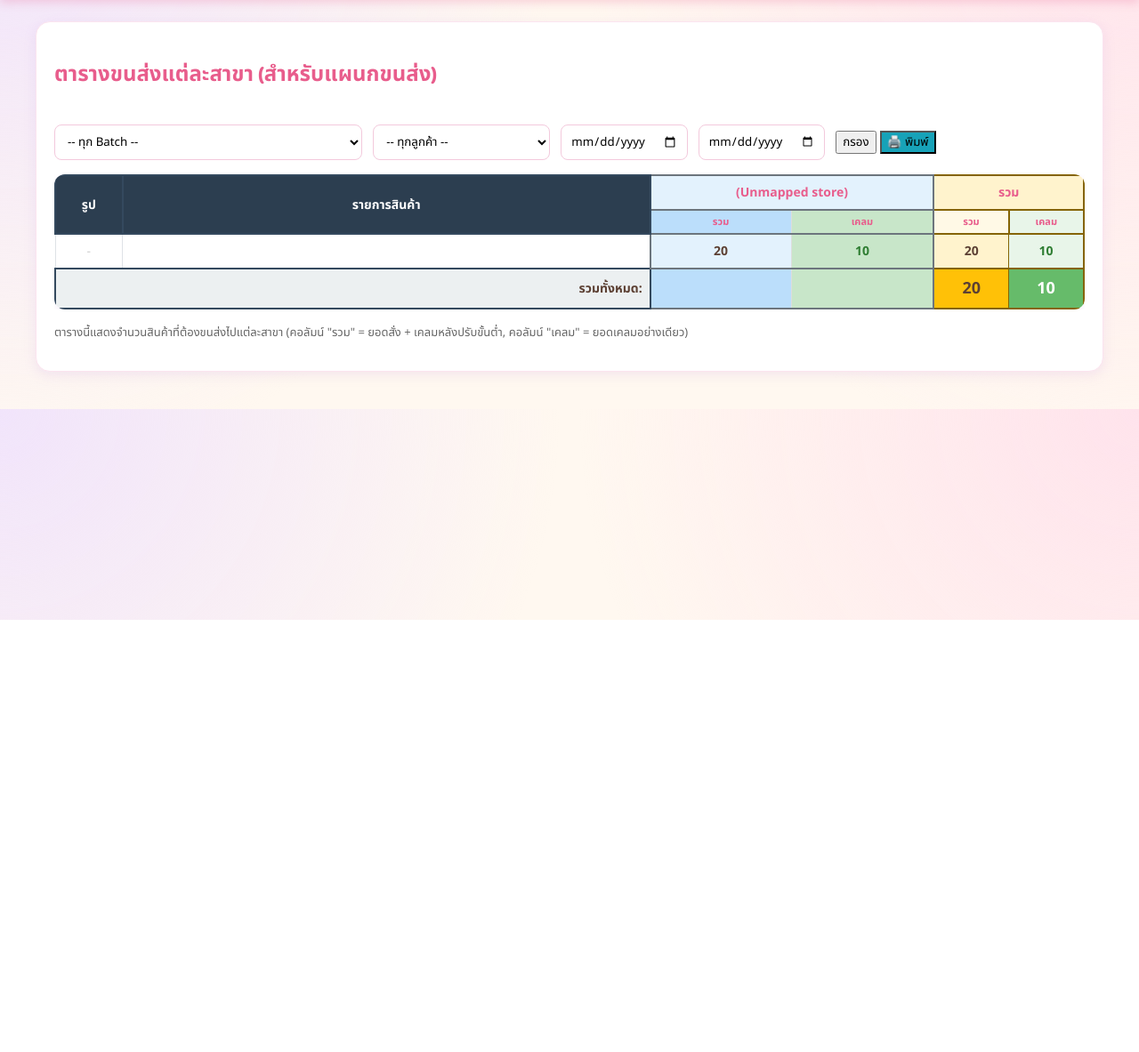
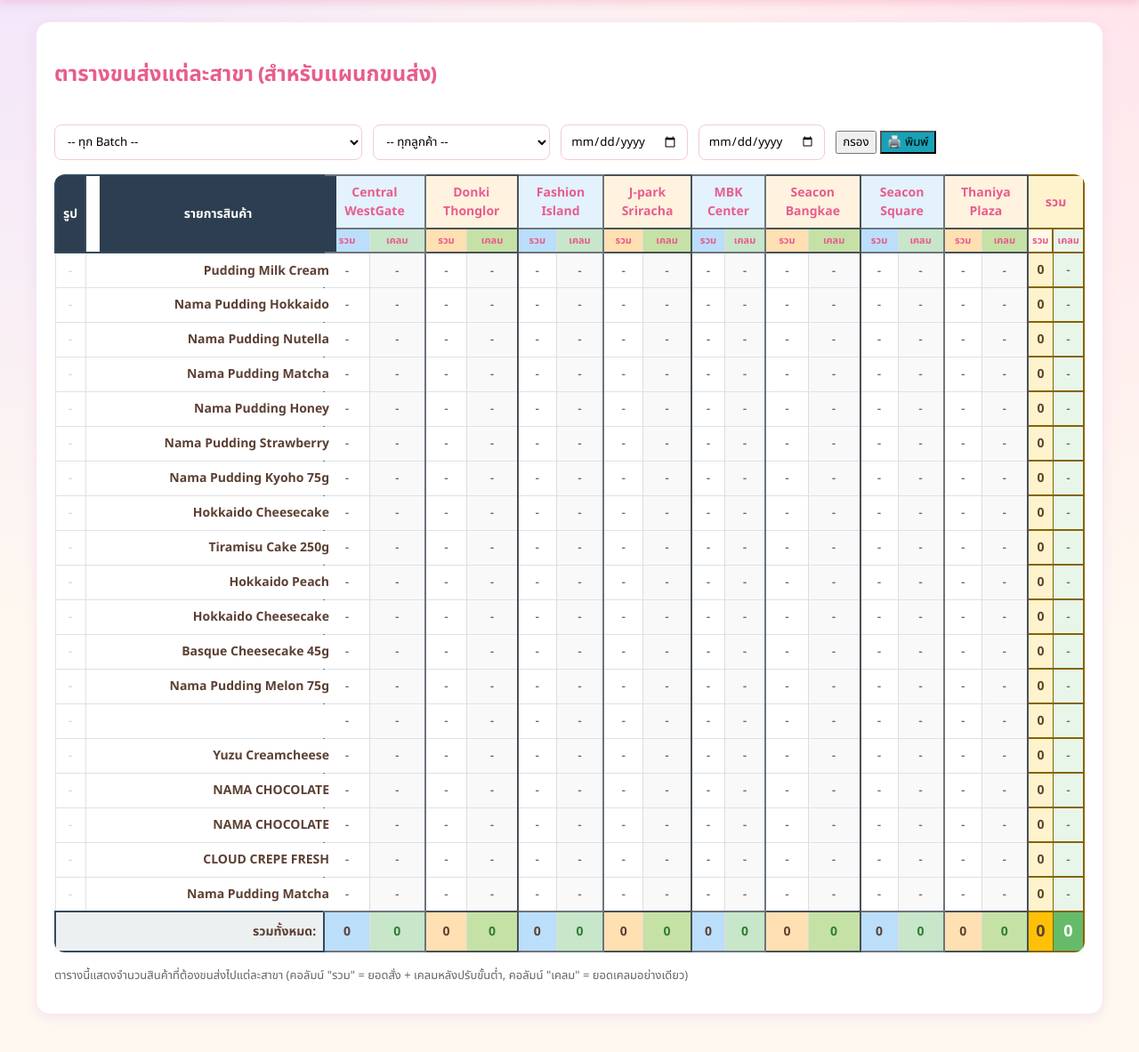
Before and after one commit to kittichaisangpayung-arch/oem-orders, a Django app: page /dashboard/shipping/ in a window 1280 px wide. Shown: the part 103-1286 px from the top of the page at 89% size. Before the commit the page ends 800 px from the top, so only its background shows below. Run offline with Django 5.2, Linux system fonts and the light colour scheme; a user stored in the database is signed in; data comes from the database, SQL or seed files in the repository; tables that the repository leaves empty hold one stand-in row (values such as "Sample post").

Commit message:
Fix shipping summary table to show all stores and products
- Fix incorrect store totals display in footer (was using problematic slice filter)
- Show all active stores and products even if quantity is 0
- Add store filtering logic: batch filter shows stores with POs, customer filter shows customer's stores
- Improve data structure by sending store_columns with complete info
- Now Central Westgate and all other stores will appear in the table

Co-Authored-By: Claude Sonnet 5 <noreply@anthropic.com>

```diff
--- a/apps/dashboard/views.py
+++ b/apps/dashboard/views.py
@@ -681,48 +681,59 @@ def shipping_summary(request):
         "purchase_order__store__id", "purchase_order__store__name",
     ).annotate(total_qty2=Sum("qty2"), total_line_amount=Sum("line_total"))
 
+    # Get filter parameters
+    batch_id = request.GET.get("batch")
+    customer_id = request.GET.get("customer")
+
+    # Initialize stores and products dictionaries
     stores = {}
     products = {}
     matrix = defaultdict(dict)
 
+    # Load all active products
+    all_products = Product.objects.filter(is_active=True)
+    for product in all_products:
+        products[product.id] = {
+            "id": product.id,
+            "barcode": product.barcode or "(unmapped)",
+            "description": product.description or "",
+            "sort_rank": product.sort_rank,
+            "min_order_qty": product.min_order_qty or 0,
+            "image": product.image.name if product.image else None,
+        }
+
+    # Load all active stores based on filters
+    if customer_id:
+        # Show only stores for selected customer
+        all_stores = Store.objects.filter(is_active=True, customer_id=customer_id)
+    elif batch_id:
+        # Show stores that have POs in this batch
+        batch_store_ids = PurchaseOrder.objects.filter(batch_id=batch_id).values_list('store_id', flat=True).distinct()
+        all_stores = Store.objects.filter(is_active=True, id__in=batch_store_ids)
+    else:
+        # Show all active stores
+        all_stores = Store.objects.filter(is_active=True)
+
+    for store in all_stores:
+        stores[store.id] = store.name
+
+    # Fill matrix with ordered quantities
     for row in rows:
         store_id = row["purchase_order__store__id"]
-        store_name = row["purchase_order__store__name"] or "(Unmapped store)"
         product_id = row["product__id"]
 
-        if store_id not in stores:
-            stores[store_id] = store_name
-
-        if product_id not in products:
-            products[product_id] = {
-                "id": product_id,
-                "barcode": row["product__barcode"] or "(unmapped)",
-                "description": row["product__description"] or "",
-                "sort_rank": row["product__sort_rank"],
-                "min_order_qty": row["product__min_order_qty"] or 0,
-                "image": row["product__image"],
-            }
-
-        qty = row["total_qty2"]
-        matrix[product_id][store_id] = qty
+        if product_id and store_id:
+            qty = row["total_qty2"]
+            matrix[product_id][store_id] = qty
 
     _, claimed_by_product_store = _claimed_totals(request)
 
+    # Add stores from claims that might not be in the initial store list
     for pid, sid in claimed_by_product_store:
         if sid is not None and sid not in stores:
             store = Store.objects.filter(pk=sid).first()
-            stores[sid] = store.name if store else "(Unmapped store)"
-        if pid is not None and pid not in products:
-            product = Product.objects.filter(pk=pid).first()
-            if product:
-                products[pid] = {
-                    "id": pid,
-                    "barcode": product.barcode,
-                    "description": product.description,
-                    "sort_rank": product.sort_rank,
-                    "min_order_qty": product.min_order_qty or 0,
-                    "image": product.image.url if product.image else None,
-                }
+            if store and store.is_active:
+                stores[sid] = store.name
 
     sorted_store_ids = sorted(stores, key=lambda sid: stores[sid])
     sorted_product_ids = sorted(
@@ -735,7 +746,7 @@ def shipping_summary(request):
         for o in StoreProductOverride.objects.filter(purchase_order_batch_id=single_batch_id):
             overrides[(o.product_id, o.store_id)] = o.override_qty
 
-    # Build shipping table with adjusted quantities
+    # Build shipping table with adjusted quantities - now shows ALL products and ALL stores
     table_rows = []
     store_totals = defaultdict(int)
     store_claim_totals = defaultdict(int)
@@ -747,7 +758,7 @@ def shipping_summary(request):
         row_claim_total = 0
 
         for sid in sorted_store_ids:
-            qty = matrix[pid].get(sid, 0)
+            qty = matrix[pid].get(sid, 0)  # Will be 0 if not ordered
             claimed = claimed_by_product_store.get((pid, sid), 0)
             net_qty = qty + claimed
             minimum = p["min_order_qty"]
@@ -769,6 +780,7 @@ def shipping_summary(request):
             store_totals[sid] += display_qty
             store_claim_totals[sid] += claimed
 
+        # Add row even if row_total is 0 to show all products
         table_rows.append({
             "product": p,
             "cells": cells,
@@ -780,11 +792,20 @@ def shipping_summary(request):
     grand_total = sum(store_totals.values())
     grand_claim_total = sum(store_claim_totals.values())
 
+    # Prepare store columns with totals for easier template iteration
+    store_columns = [
+        {
+            "name": stores[sid],
+            "total": store_totals[sid],
+            "claim_total": store_claim_totals[sid],
+        }
+        for sid in sorted_store_ids
+    ]
+
     context = {
         "store_names": [stores[sid] for sid in sorted_store_ids],
+        "store_columns": store_columns,
         "table_rows": table_rows,
-        "store_totals": [store_totals[sid] for sid in sorted_store_ids],
-        "store_claim_totals": [store_claim_totals[sid] for sid in sorted_store_ids],
         "grand_total": grand_total,
         "grand_claim_total": grand_claim_total,
         "batches": PurchaseOrderBatch.objects.order_by("-uploaded_at")[:30],
--- a/templates/dashboard/shipping_summary.html
+++ b/templates/dashboard/shipping_summary.html
@@ -81,9 +81,9 @@
             <tfoot>
                 <tr style="background: #f8f9fa; font-weight: bold;">
                     <td colspan="2" style="border: 2px solid #34495e; padding: 8px; text-align: right; background: #ecf0f1;">รวมทั้งหมด:</td>
-                    {% for i in store_totals %}
-                        <td style="border-right: 1px solid #ddd; border-top: 2px solid {% cycle '#6c757d' '#495057' %}; border-bottom: 2px solid {% cycle '#6c757d' '#495057' %}; border-left: 2px solid {% cycle '#6c757d' '#495057' %}; padding: 8px; text-align: center; background: {% cycle '#bbdefb' '#ffe0b2' %}; font-weight: bold;">{{ store_totals|slice:forloop.counter0|slice:":1"|first }}</td>
-                        <td style="border-right: 2px solid {% cycle '#6c757d' '#495057' %}; border-top: 2px solid {% cycle '#6c757d' '#495057' %}; border-bottom: 2px solid {% cycle '#6c757d' '#495057' %}; padding: 8px; text-align: center; background: {% cycle '#c8e6c9' '#c5e1a5' %}; font-weight: bold; color: #2e7d32;">{{ store_claim_totals|slice:forloop.counter0|slice:":1"|first }}</td>
+                    {% for col in store_columns %}
+                        <td style="border-right: 1px solid #ddd; border-top: 2px solid {% cycle '#6c757d' '#495057' %}; border-bottom: 2px solid {% cycle '#6c757d' '#495057' %}; border-left: 2px solid {% cycle '#6c757d' '#495057' %}; padding: 8px; text-align: center; background: {% cycle '#bbdefb' '#ffe0b2' %}; font-weight: bold;">{{ col.total }}</td>
+                        <td style="border-right: 2px solid {% cycle '#6c757d' '#495057' %}; border-top: 2px solid {% cycle '#6c757d' '#495057' %}; border-bottom: 2px solid {% cycle '#6c757d' '#495057' %}; padding: 8px; text-align: center; background: {% cycle '#c8e6c9' '#c5e1a5' %}; font-weight: bold; color: #2e7d32;">{{ col.claim_total }}</td>
                     {% endfor %}
                     <td style="border: 2px solid #856404; border-right: 1px solid #856404; padding: 8px; text-align: center; background: #ffc107; font-size: 18px;">{{ grand_total }}</td>
                     <td style="border: 2px solid #856404; border-left: 1px solid #856404; padding: 8px; text-align: center; background: #66bb6a; color: #fff; font-size: 18px;">{{ grand_claim_total }}</td>
```
